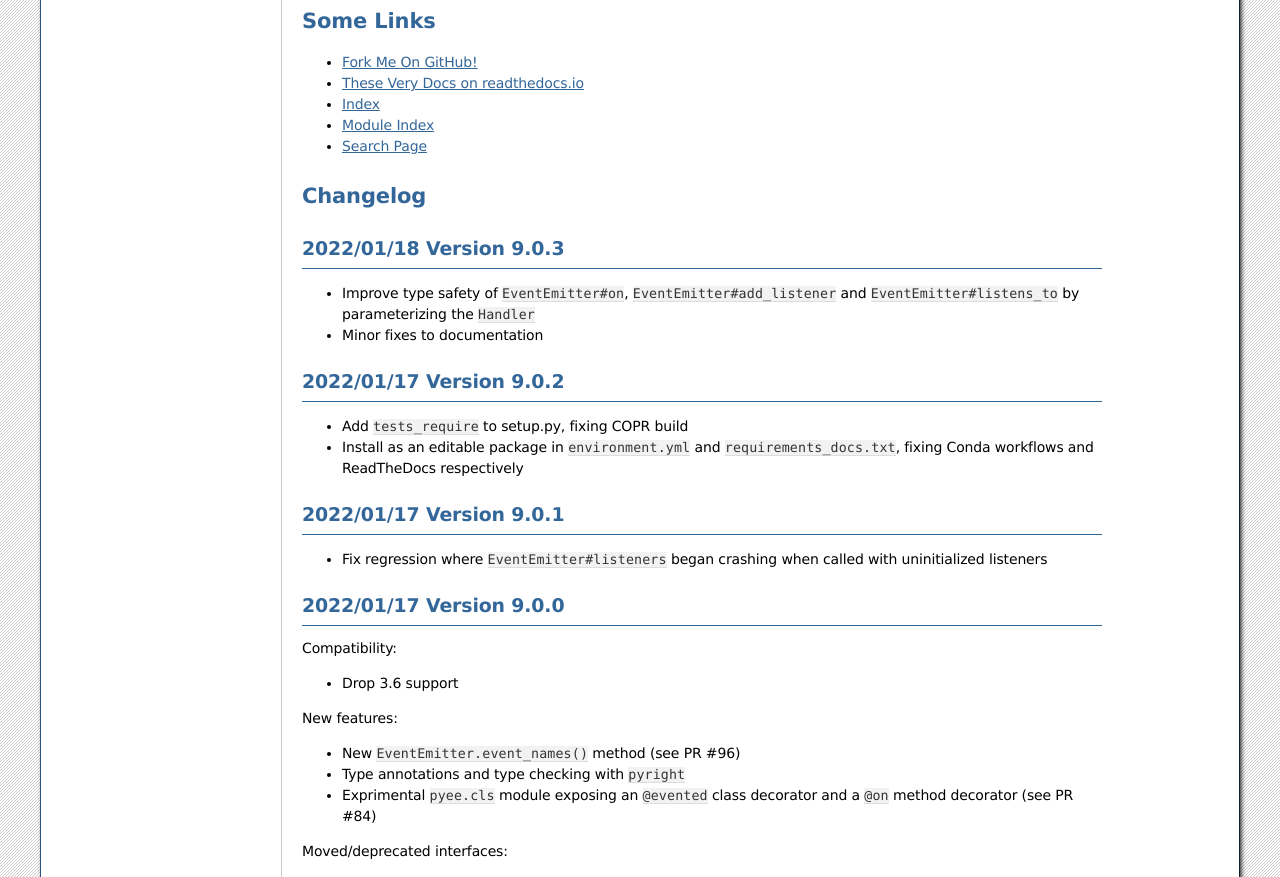
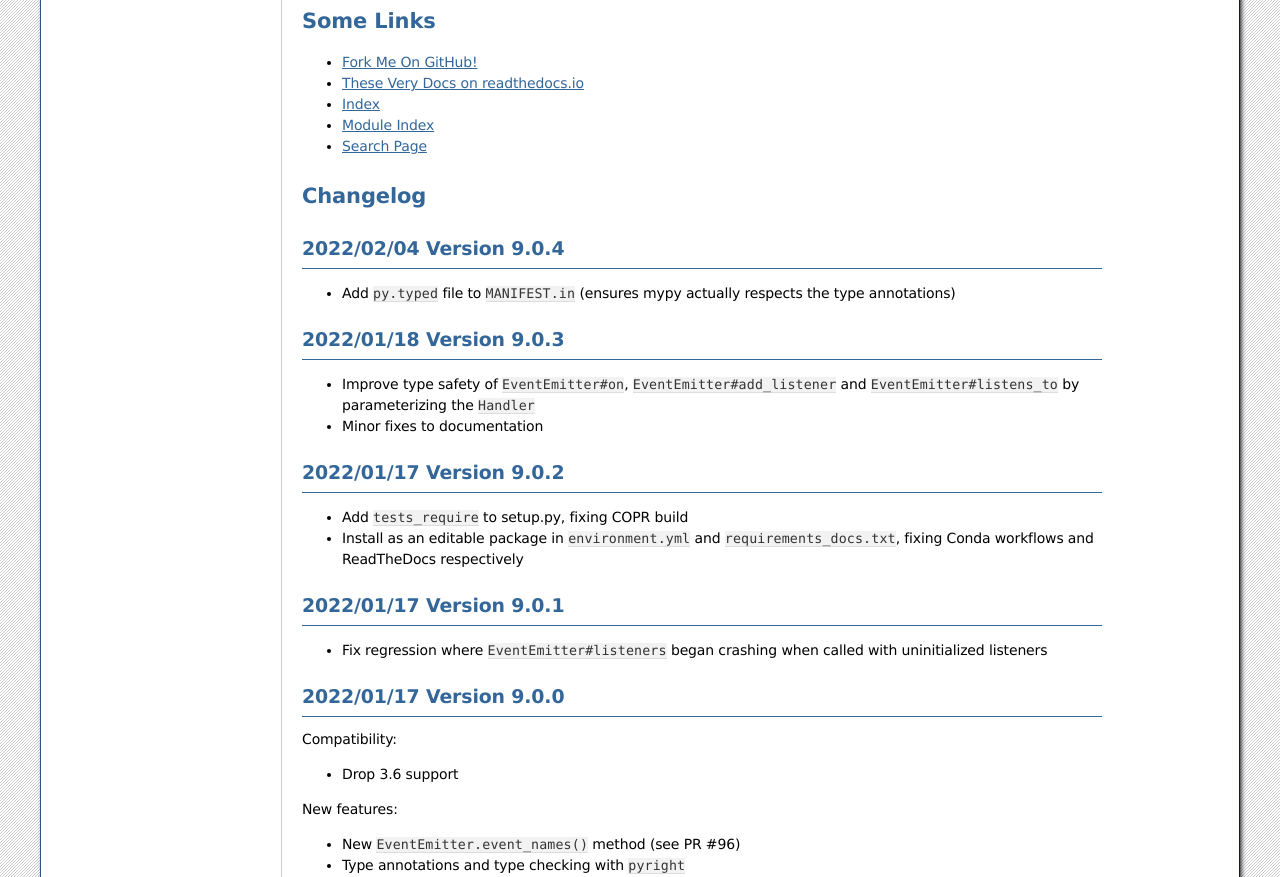
Before and after one commit to jfhbrook/pyee, a Sphinx documentation site: the page built from docs/index.rst, in a window 1280 px wide and 900 px high, scrolled down 1404 px, cut to the strip 23-900 px from the top of the window. Built offline with Sphinx 7.4.7, drawn with Linux system fonts in a browser that asks for light colours; some of the changed text lies outside the part shown.

Commit message:
Release 9.0.4

```diff
--- a/CHANGELOG.rst
+++ b/CHANGELOG.rst
@@ -1,3 +1,9 @@
+2022/02/04 Version 9.0.4
+------------------------
+
+- Add ``py.typed`` file to ``MANIFEST.in`` (ensures mypy actually respects the
+  type annotations)
+
 2022/01/18 Version 9.0.3
 ------------------------
 
--- a/docs/conf.py
+++ b/docs/conf.py
@@ -62,7 +62,7 @@ author = "Josh Holbrook"
 # built documents.
 #
 # The short X.Y version.
-version = "9.0.3"
+version = "9.0.4"
 
 # The full version, including alpha/beta/rc tags.
 release = version
--- a/setup.py
+++ b/setup.py
@@ -11,7 +11,7 @@ with open(README_rst, "r") as f:
 
 setup(
     name="pyee",
-    version="9.0.3",
+    version="9.0.4",
     packages=find_packages(),
     include_package_data=True,
     description="A port of node.js's EventEmitter to python.",
```
